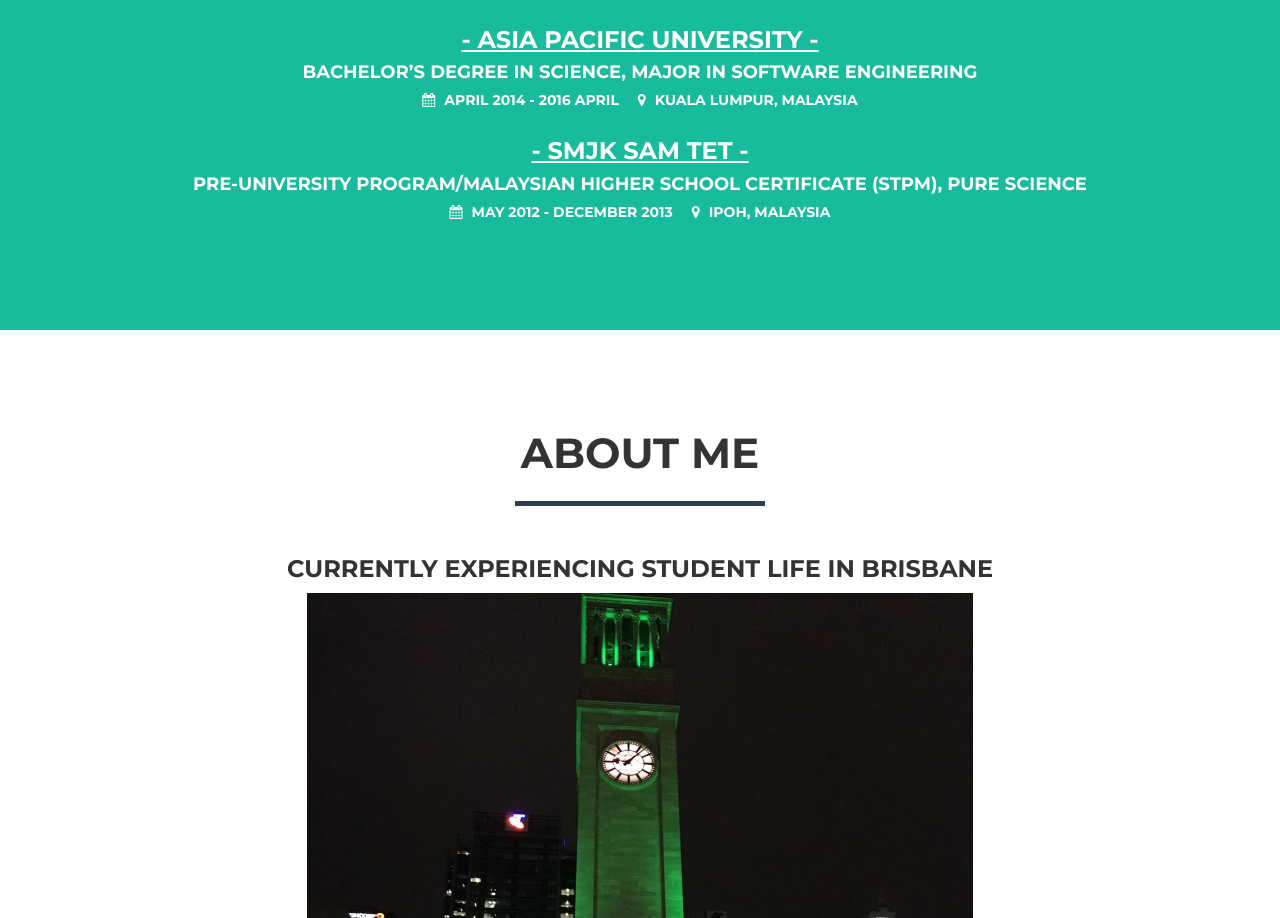
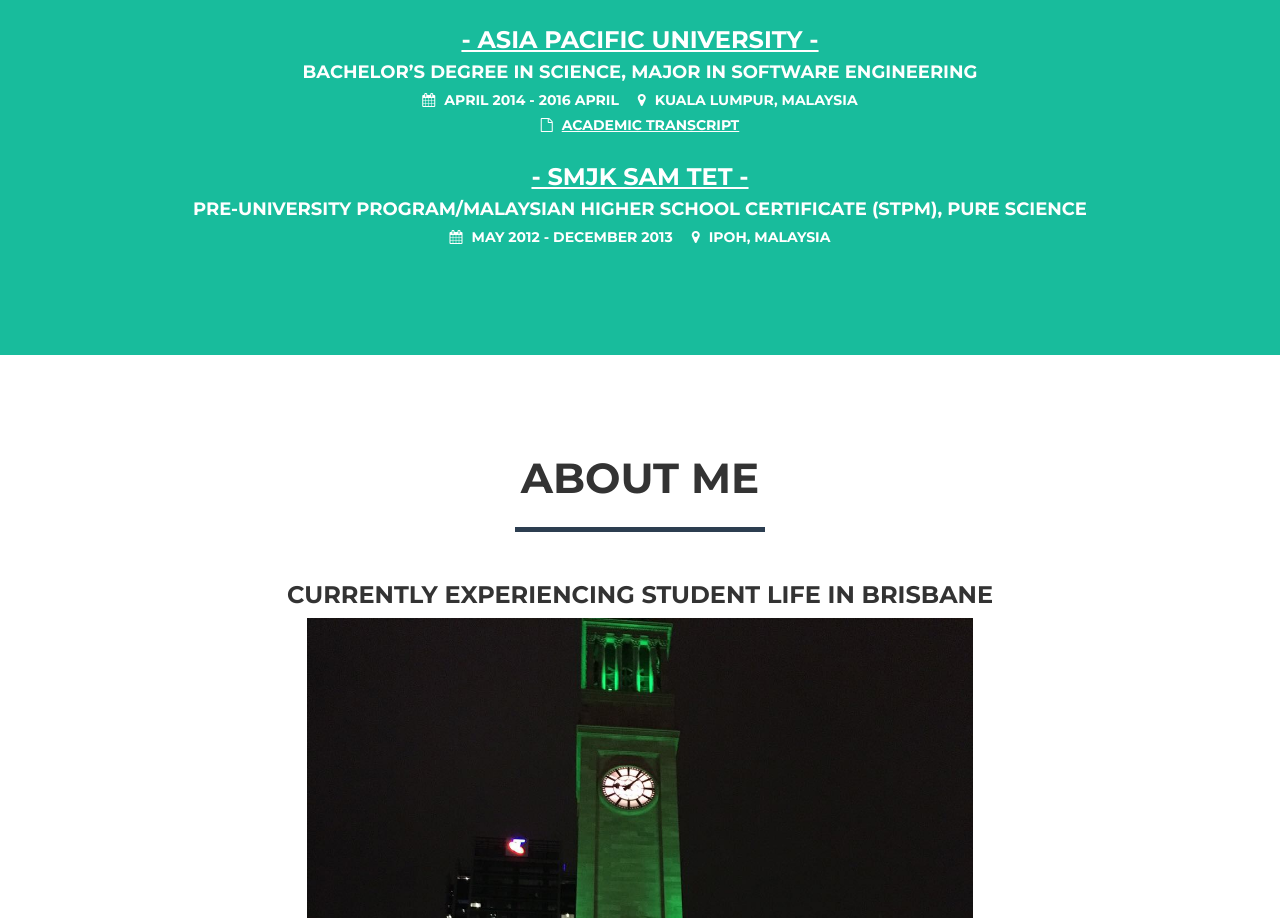
Before and after one commit to shumkj178/seanshum.github.io, a website: page index.html in a window 1280 px wide. Shown: the part 1704-2622 px from the top of the page. Drawn offline with nearby package versions, Linux system fonts and the light colour scheme.

Commit message:
Add results

```diff
--- a/css/add-on.css
+++ b/css/add-on.css
@@ -19,3 +19,16 @@
     max-height: 25%;
     border-radius: 50%;
 }
+
+.transcript-text {
+    color: white;
+    text-decoration: underline;
+}
+
+.transcript-text:hover {
+    color: wheat;
+}
+
+.transcript-text:focus {
+    color: white;
+}
--- a/index.html
+++ b/index.html
@@ -161,6 +161,11 @@
                     <span style="margin-left: 5px"></span>
                     Kuala Lumpur, Malaysia
                 </h5>
+                <h5>
+                    <i class="fa fa-file-o"></i>
+                    <span style="margin-left: 5px"></span>
+                    <a class="transcript-text" href="https://1drv.ms/b/s!AlRtG6sV-c4ag1opP9BpjuDvpqoW">Academic Transcript</a>
+                </h5>
             </div>
             <div class="col-lg-12 text-center">
                 <h3 class="education-text">- SMJK Sam Tet -</h3>
```
Also changed, not shown: img/portfolio/cabin.png (deleted), img/portfolio/cake.png (deleted), img/portfolio/circus.png (deleted), img/portfolio/game.png (deleted), img/portfolio/safe.png (deleted), img/portfolio/submarine.png (deleted).
